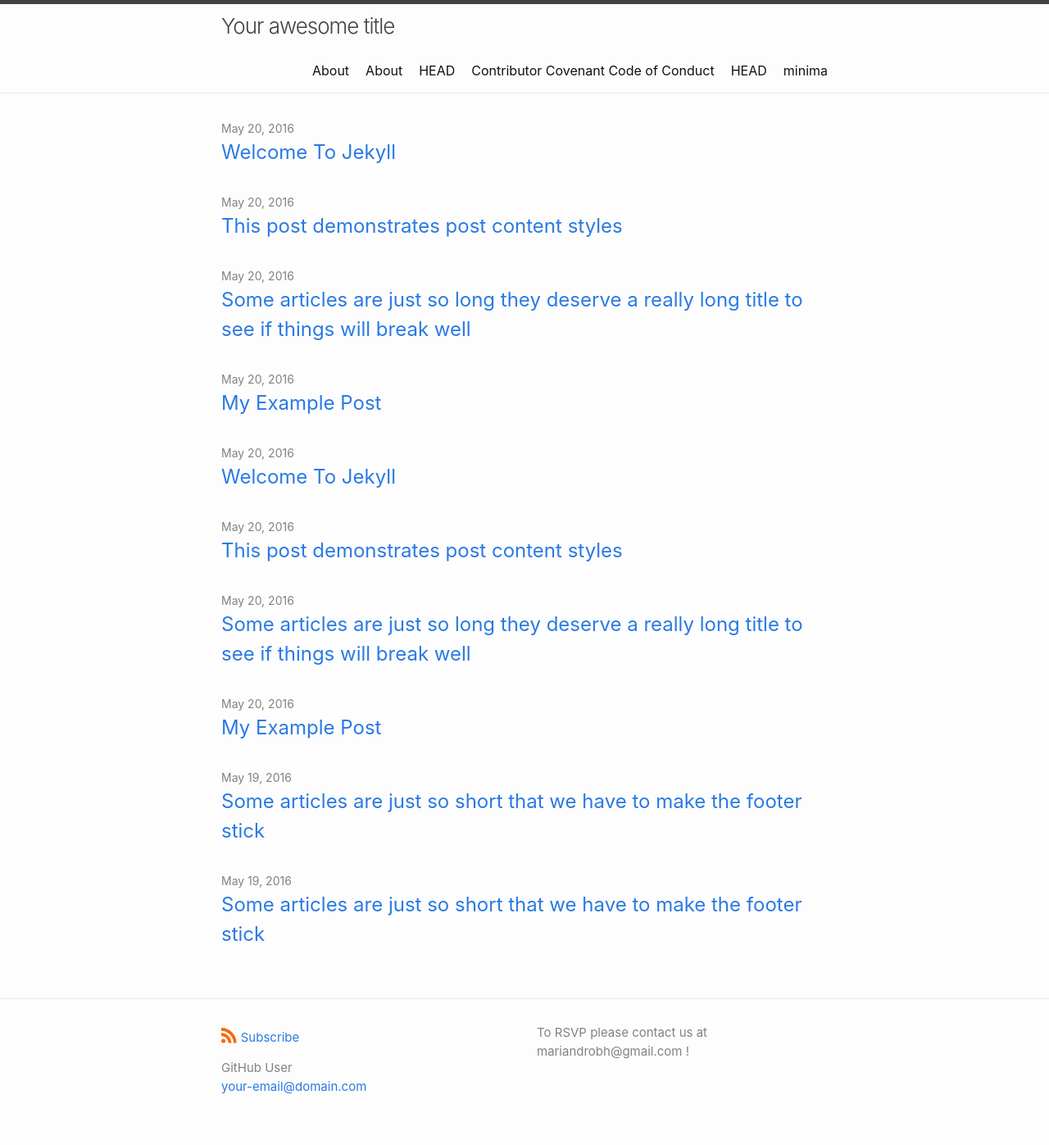
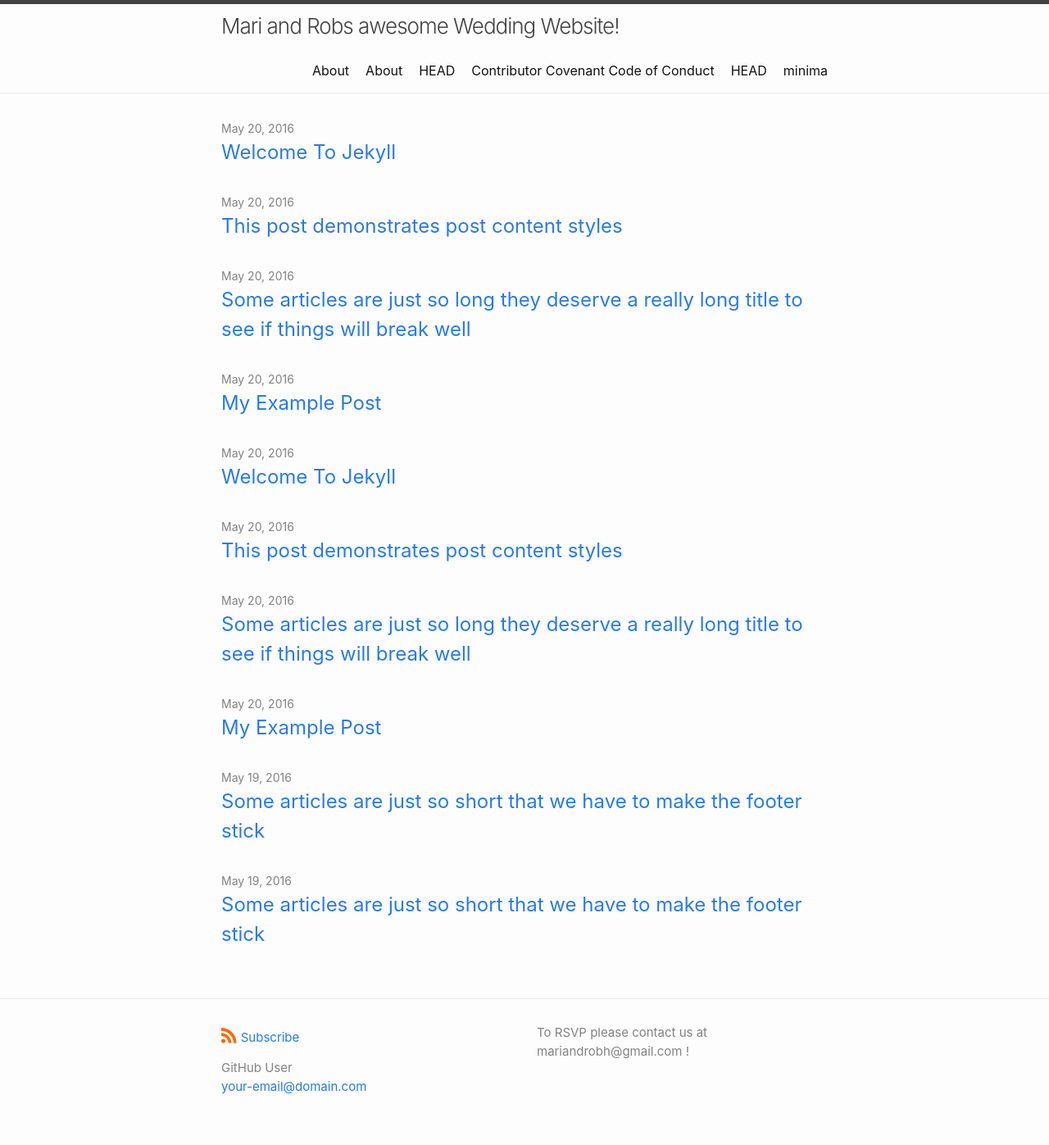
Before and after one commit to robandmari/robandmari.github.io, a Jekyll site: the page built from index.md, in a window 1280 px wide. Shown: the whole page at 82% size. Built offline with Jekyll 4.4.1, drawn with Linux system fonts in a browser that asks for light colours.

Commit message:
Update _config.yml
change title

```diff
--- a/_config.yml
+++ b/_config.yml
@@ -1,4 +1,4 @@
-title: Your awesome title
+title: Mari and Robs awesome Wedding Website!
 author:
   name: GitHub User
   email: your-email@domain.com
```
